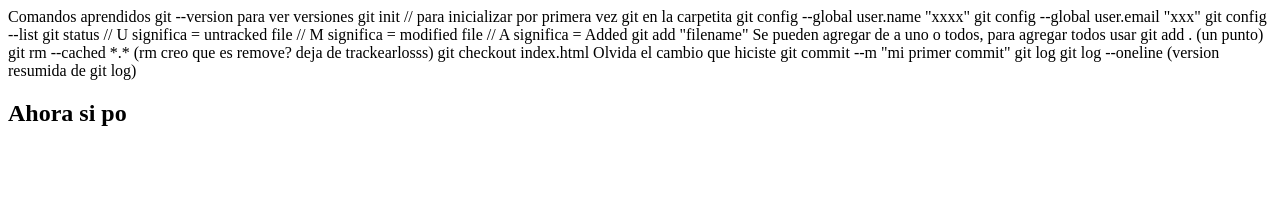
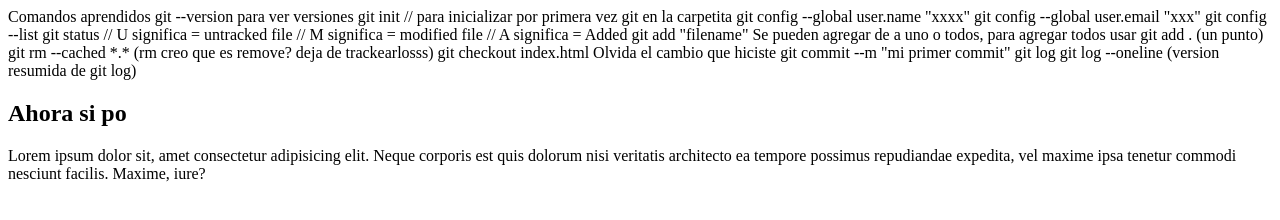
Before and after one commit to poweragecl/git1, a plain HTML site: page index.html in a window 1280 px wide. Drawn offline with Linux system fonts and the light colour scheme.

Commit message:
le agregue un lorem ipsum aajaj

```diff
--- a/index.html
+++ b/index.html
@@ -35,6 +35,6 @@
     git log --oneline (version resumida de git log)
 
     <h2>Ahora si po</h2>
-
+    <p>Lorem ipsum dolor sit, amet consectetur adipisicing elit. Neque corporis est quis dolorum nisi veritatis architecto ea tempore possimus repudiandae expedita, vel maxime ipsa tenetur commodi nesciunt facilis. Maxime, iure?</p>
 </body>
 </html>
```
